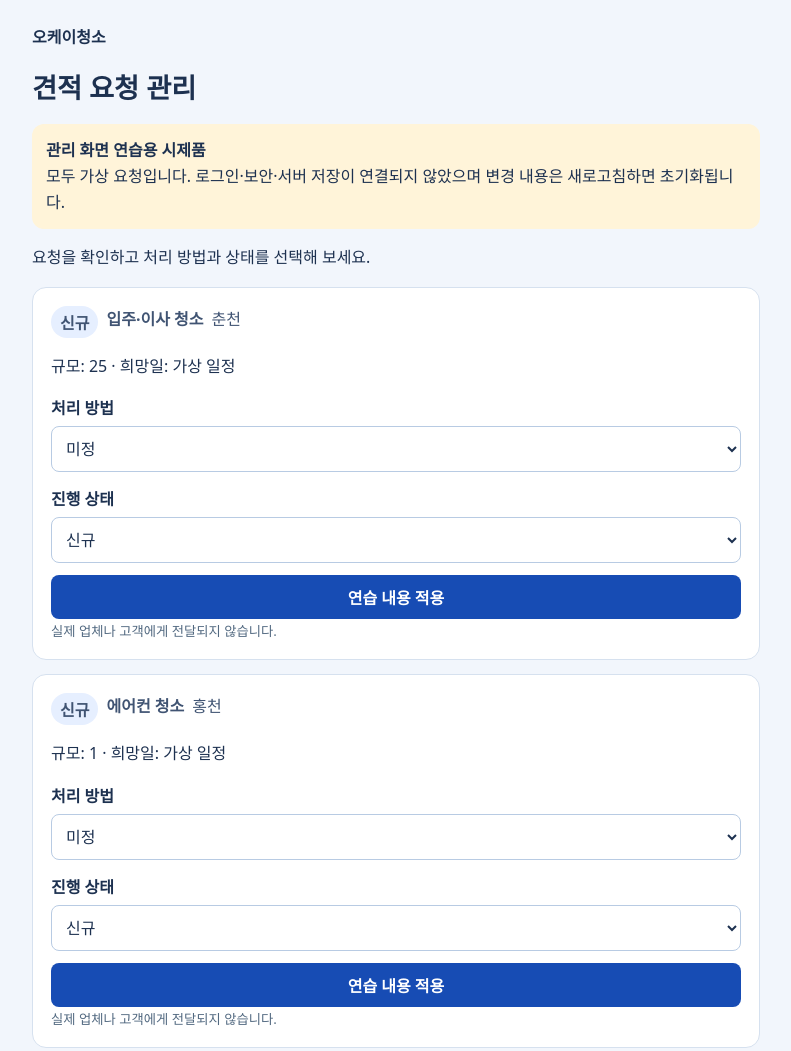
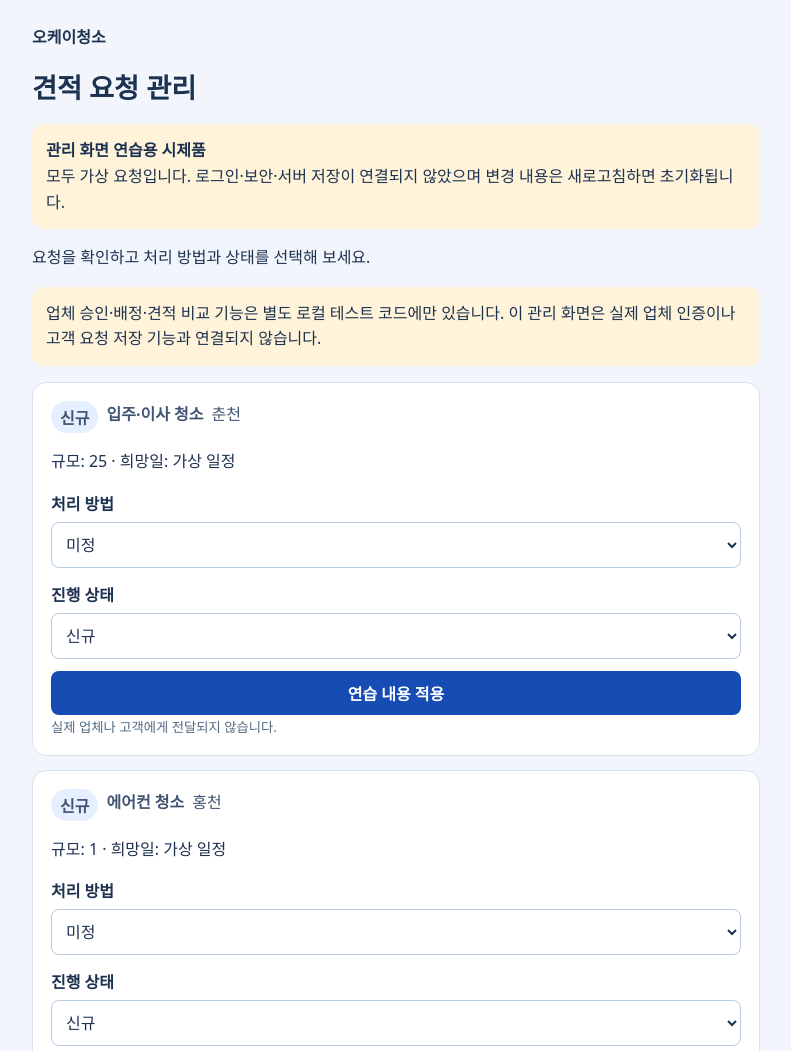
Before and after one commit to ok-clean/ok-clean.github.io, a plain HTML site: page prototype/admin-requests.html in a window 1280 px wide. Shown: the top 1051 px of the page, without its empty margins (244-1035 px from the left). Drawn offline with Linux system fonts and the light colour scheme.

Commit message:
docs(ui): clarify mock admin screen is not connected to matching backend

```diff
--- a/prototype/admin-requests.html
+++ b/prototype/admin-requests.html
@@ -1,6 +1,6 @@
 <!doctype html><html lang="ko"><head><meta charset="utf-8"><meta name="viewport" content="width=device-width,initial-scale=1"><meta name="robots" content="noindex,nofollow"><title>견적 요청 관리 연습 | 오케이청소</title><style>
 *{box-sizing:border-box}body{margin:0;background:#f2f6fc;color:#1d3150;font-family:system-ui,sans-serif}main{max-width:760px;margin:auto;padding:24px 16px}h1{font-size:1.7rem}p{line-height:1.6}.notice{background:#fff4d9;border-radius:12px;padding:14px}.card{background:#fff;border:1px solid #d6e1ef;border-radius:14px;margin:14px 0;padding:18px}.meta{display:flex;flex-wrap:wrap;gap:8px;color:#405473}.badge{background:#e6efff;padding:4px 9px;border-radius:20px;font-weight:700}label{display:block;margin:14px 0 7px;font-weight:700}select,button{font:inherit;padding:10px;border-radius:8px;border:1px solid #b8cbe3;background:white;color:inherit}select{width:100%}button{background:#174cb4;color:white;border:0;font-weight:700;width:100%;margin-top:12px}button:focus-visible,select:focus-visible{outline:3px solid #f3ad24;outline-offset:2px}.sr{color:#245387}small{color:#526980}
-</style></head><body><main><strong>오케이청소</strong><h1>견적 요청 관리</h1><p class="notice"><b>관리 화면 연습용 시제품</b><br>모두 가상 요청입니다. 로그인·보안·서버 저장이 연결되지 않았으며 변경 내용은 새로고침하면 초기화됩니다.</p><p>요청을 확인하고 처리 방법과 상태를 선택해 보세요.</p><section id="requests" aria-label="가상 견적 요청 목록"></section><p id="message" role="status" aria-live="polite"></p></main><script>
+</style></head><body><main><strong>오케이청소</strong><h1>견적 요청 관리</h1><p class="notice"><b>관리 화면 연습용 시제품</b><br>모두 가상 요청입니다. 로그인·보안·서버 저장이 연결되지 않았으며 변경 내용은 새로고침하면 초기화됩니다.</p><p>요청을 확인하고 처리 방법과 상태를 선택해 보세요.</p><p class="notice">업체 승인·배정·견적 비교 기능은 별도 로컬 테스트 코드에만 있습니다. 이 관리 화면은 실제 업체 인증이나 고객 요청 저장 기능과 연결되지 않습니다.</p><section id="requests" aria-label="가상 견적 요청 목록"></section><p id="message" role="status" aria-live="polite"></p></main><script>
 const rows=[{id:'demo-1',service:'입주·이사 청소',area:'춘천',size:25,date:'가상 일정',status:'신규',route:'미정'},{id:'demo-2',service:'에어컨 청소',area:'홍천',size:1,date:'가상 일정',status:'신규',route:'미정'}];
 const root=document.getElementById('requests');
 for(const row of rows){const card=document.createElement('article');card.className='card';card.innerHTML=`<div class="meta"><span class="badge">${row.status}</span><strong>${row.service}</strong><span>${row.area}</span></div><p>규모: ${row.size} · 희망일: ${row.date}</p><label for="route-${row.id}">처리 방법</label><select id="route-${row.id}" class="route"><option>미정</option><option>직접 시공 검토</option><option>제휴업체 연결 검토</option></select><label for="status-${row.id}">진행 상태</label><select id="status-${row.id}" class="status"><option>신규</option><option>검토중</option><option>상담중</option><option>예약확정</option><option>작업완료</option><option>종료</option></select><button type="button">연습 내용 적용</button><small>실제 업체나 고객에게 전달되지 않습니다.</small>`;
```
